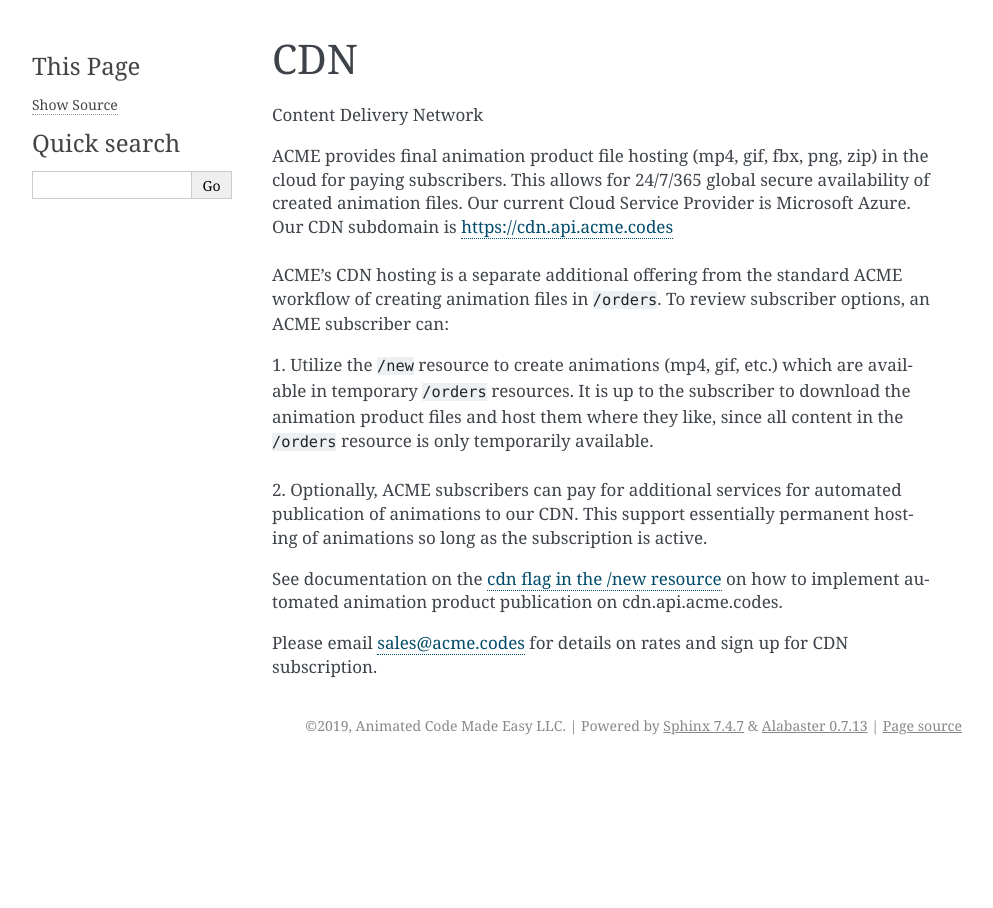
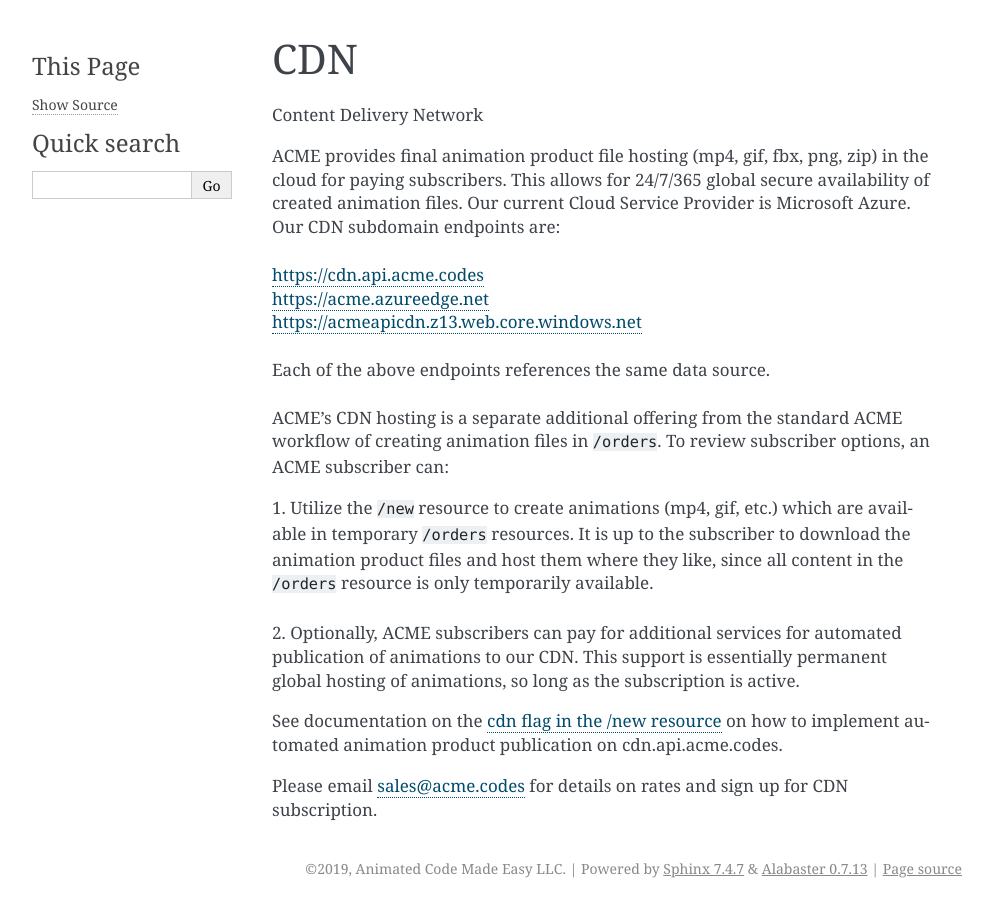
Before and after one commit to pcmillerAcme/docs, a Sphinx documentation site: the page built from source/CDN.rst, in a window 1280 px wide. Shown: the whole page, without its empty margins (148-1141 px from the left). Built offline with Sphinx 7.4.7, drawn with Linux system fonts in a browser that asks for light colours.

Commit message:
Updated details on cdn endpoint domains

```diff
--- a/source/CDN.rst
+++ b/source/CDN.rst
@@ -9,7 +9,17 @@
 
 Content Delivery Network
 
-ACME provides final animation product file hosting (mp4, gif, fbx, png, zip) in the cloud for paying subscribers. This allows for 24/7/365 global secure availability of created animation files. Our current Cloud Service Provider is Microsoft Azure. Our CDN subdomain is `https://cdn.api.acme.codes <https://cdn.api.acme.codes>`_
+ACME provides final animation product file hosting (mp4, gif, fbx, png, zip) in the cloud for paying subscribers. This allows for 24/7/365 global secure availability of created animation files. Our current Cloud Service Provider is Microsoft Azure. Our CDN subdomain endpoints are:
+|br|
+|br|
+`https://cdn.api.acme.codes <https://cdn.api.acme.codes>`_
+|br|
+`https://acme.azureedge.net <https://acme.azureedge.net>`_
+|br|
+`https://acmeapicdn.z13.web.core.windows.net <https://acmeapicdn.z13.web.core.windows.net>`_
+|br|
+|br|
+Each of the above endpoints references the same data source.
 |br|
 |br|
 ACME's CDN hosting is a separate additional offering from the standard ACME workflow of creating animation files in ``/orders``. To review subscriber options, an ACME subscriber can:
@@ -17,7 +27,7 @@
 1. Utilize the ``/new`` resource to create animations (mp4, gif, etc.) which are available in temporary ``/orders`` resources. It is up to the subscriber to download the animation product files and host them where they like, since all content in the ``/orders`` resource is only temporarily available.
 |br|
 |br|
-2. Optionally, ACME subscribers can pay for additional services for automated publication of animations to our CDN. This support essentially permanent hosting of animations so long as the subscription is active.
+2. Optionally, ACME subscribers can pay for additional services for automated publication of animations to our CDN. This support is essentially permanent global hosting of animations, so long as the subscription is active.
 
 See documentation on the `cdn flag in the /new resource <https://acme.readthedocs.io/en/latest/new.html#cdn>`_ on how to implement automated animation product publication on cdn.api.acme.codes.
 
--- a/source/new.rst
+++ b/source/new.rst
@@ -71,7 +71,7 @@
 cdn
 ---
 
-For paying subscribers only, this argument flags the request for animation files to be automatically uploaded to our Cloud Service Provider. Default value is 0. When set to 1/True, generated animation product files will be uploaded to a dynamically determined subdirectory of https://cdn.api.acme.codes. See the `CDN section <https://acme.readthedocs.io/en/latest/CDN.html>`_ of this documentation for more details. Note this argument must be accompanied with an apiKey associated with a CDN subscription account enabled by ACME.
+For paying subscribers only, this argument flags the request for animation files to be automatically uploaded to our Cloud Service Provider. Default value is 0. When set to 1/True, generated animation product files will be uploaded to a dynamically determined subdirectory of one of ACME's CDN endpoint domains. See the `CDN section <https://acme.readthedocs.io/en/latest/CDN.html>`_ of this documentation for more details. Note this argument must be accompanied with an apiKey associated with a CDN subscription account enabled by ACME.
 
 For example, a subscriber who as paid for CDN services can call:
 
```
